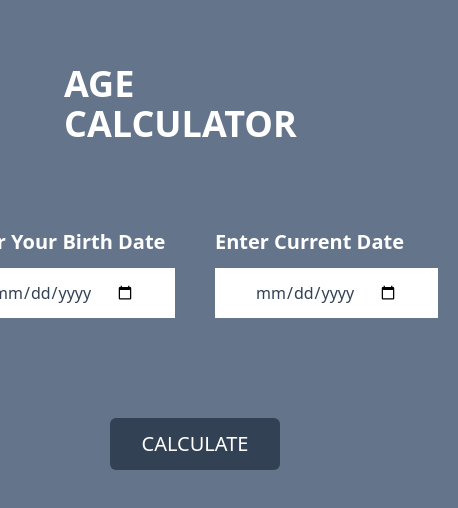
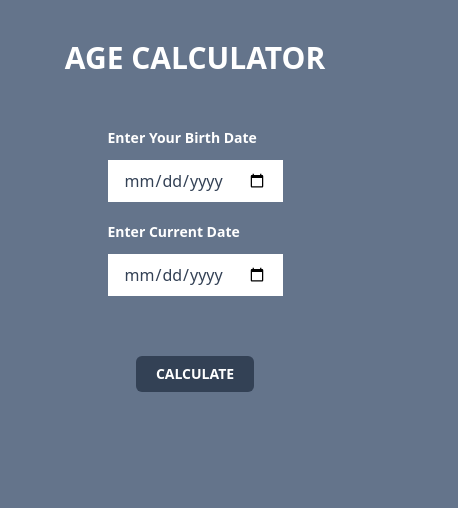
Before and after one commit to Izzah-Salam/Age_Calculator, a website built with Vite: page index.html in a window 390 px wide. Shown: the whole page, 458 px wide, since content can reach past the window. Built offline with nearby package versions, Linux system fonts and the light colour scheme.

Commit message:
adding more responsivess code for multiple scree now start functionality

```diff
--- a/index.html
+++ b/index.html
@@ -9,19 +9,19 @@
   </head>
   <body class="bg-slate-500 text-white">
 
-      <div class="flex justify-center items-center flex-col m-16 md:m-10">
-        <h1 class="text-4xl uppercase font-semibold ">Age Calculator</h1>
-        <div class="flex mt-16">
+      <div class="flex justify-center items-center flex-col md:m-16  m-10">
+        <h1 class="md:text-4xl text-3xl  uppercase font-semibold ">Age Calculator</h1>
+        <div class=" sm:mt-16 mt-8 sm:flex">
         <div class="m-5">
-          <label class="block  mb-3 font-semibold text-xl">Enter Your Birth Date</label>
-          <input type="date" name="" id="dateofBirth" class="text-slate-700 px-10 py-3 cursor-pointer"/>
+          <label class="block  sm:text-xl text-sm  sm:mb-4 mb-3 font-semibold">Enter Your Birth Date</label>
+          <input type="date" name="" id="dateofBirth" class="text-slate-700 md:px-10 md:py-3 sm:px-6 sm:py-2 px-4 py-2 cursor-pointer"/>
         </div>
         <div class="m-5">
-          <label class="block mb-3 font-semibold text-xl">Enter Current Date</label>
-          <input type="date" name="" id="currentDate " class="text-slate-700 px-10 py-3 cursor-pointer"/>
+          <label class="block  font-semibold  sm:text-xl text-sm  sm:mb-4  mb-3">Enter Current Date</label>
+          <input type="date" name="" id="currentDate " class="text-slate-700 md:px-10 md:py-3 sm:px-6 sm:py-2 px-4 py-2 cursor-pointer"/>
         </div>
       </div>
-        <button id="btn" class="mt-20 bg-slate-700 px-8 py-3 text-xl rounded-md uppercase">Calculate</button>
+        <button id="btn" class="md:mt-20 sm:mt-14 mt-10 bg-slate-700 md:px-8 md:py-3 sm:text-xl px-5 py-2 text-sm font-semibold  rounded-md uppercase">Calculate</button>
         <div id="currentAge"></div>
       </div>
 
```
